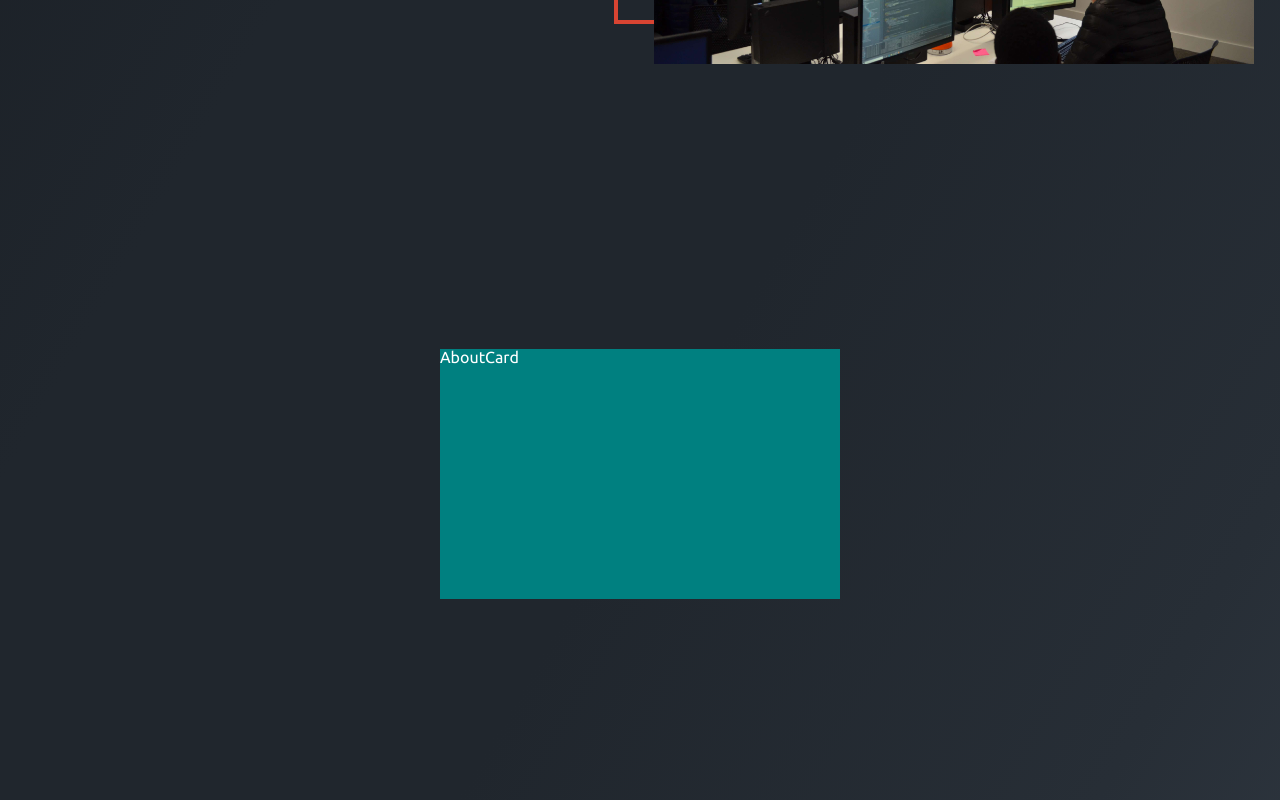
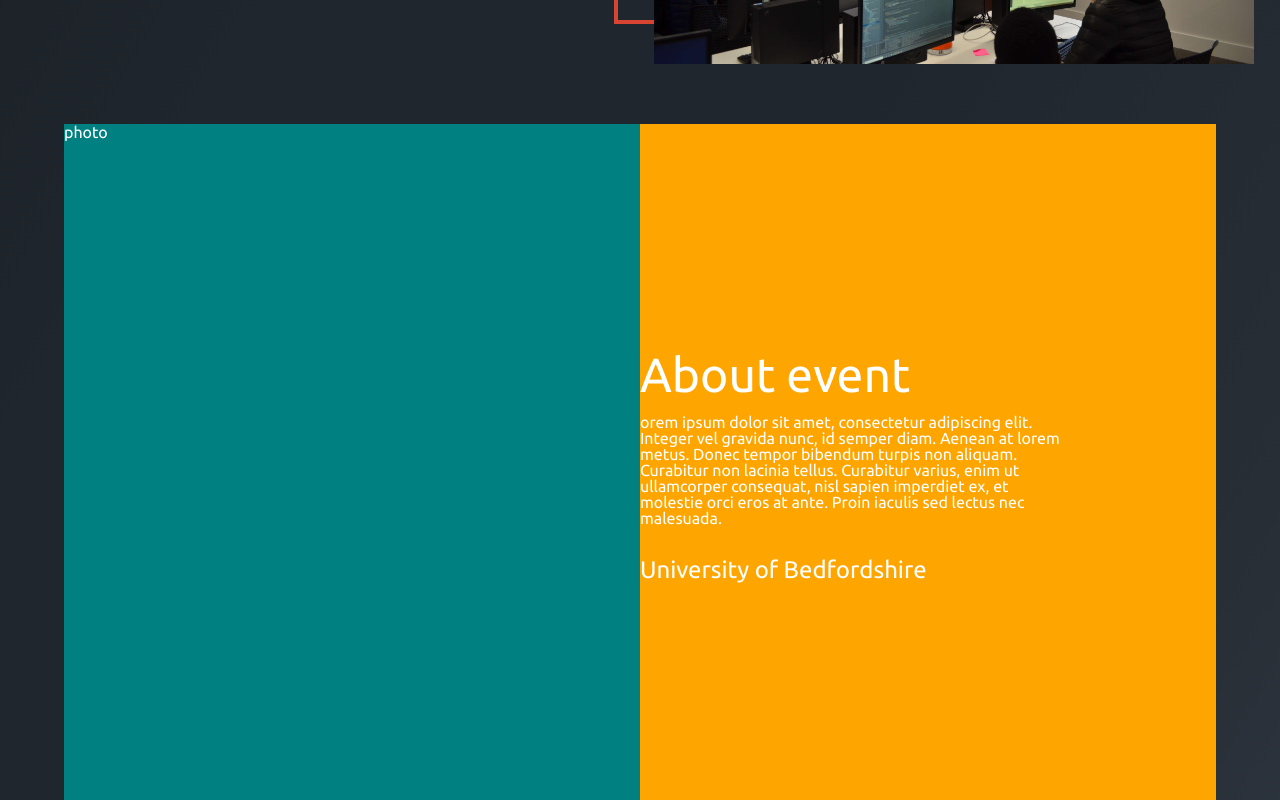
Before and after one commit to arkinem/beds-international-hackathon, a Next.js app: page / in a window 1280 px wide. Shown: the part 620-1420 px from the top of the page. Built offline with nearby package versions, Linux system fonts and the light colour scheme.

Commit message:
adds new component order

```diff
--- /dev/null
+++ b/components/About/AboutCard.js
@@ -0,0 +1,55 @@
+import styled from "styled-components";
+
+const AboutCard = props => (
+  <Container>
+    <PhotoContainer>photo</PhotoContainer>
+    <InfoContainer>
+      <Title>About event</Title>
+      <Text>
+        orem ipsum dolor sit amet, consectetur adipiscing elit. Integer vel
+        gravida nunc, id semper diam. Aenean at lorem metus. Donec tempor
+        bibendum turpis non aliquam. Curabitur non lacinia tellus. Curabitur
+        varius, enim ut ullamcorper consequat, nisl sapien imperdiet ex, et
+        molestie orci eros at ante. Proin iaculis sed lectus nec malesuada.
+      </Text>
+      <Subtitle>University of Bedfordshire </Subtitle>
+    </InfoContainer>
+  </Container>
+);
+
+export default AboutCard;
+
+const Container = styled.div`
+  display: flex;
+`;
+
+const PhotoContainer = styled.div`
+  flex: 1;
+  height: 700px;
+  background: teal;
+`;
+
+const InfoContainer = styled.div`
+  flex: 1;
+  height: 700px;
+  background: orange;
+  display: flex;
+  flex-direction: column;
+  justify-content: center;
+`;
+
+const Title = styled.h1`
+  font-size: 48px;
+  margin-bottom: 16px;
+`;
+
+const Text = styled.p`
+  font-size: 16px;
+  max-width: 420px;
+  margin-bottom: 32px;
+`;
+
+const Subtitle = styled.h1`
+  font-size: 24px;
+  margin-bottom: 16px;
+`;
--- a/components/cards/IntroCard.js
+++ b/components/Intro/IntroCard.js
@@ -1,5 +1,5 @@
 import styled from "styled-components";
-import Timer from "../general/Timer";
+import Timer from "./Timer";
 import { device } from "../../helpers/devices";
 import colors from "../../helpers/colors";
 
--- a/components/cards/AboutCard.js
+++ /dev/null
@@ -1,22 +0,0 @@
-import styled from "styled-components";
-
-const AboutCard = props => (
-  <Container>
-    <ContentContainer>AboutCard</ContentContainer>
-  </Container>
-);
-
-export default AboutCard;
-
-const Container = styled.div`
-  height: 700px;
-  display: flex;
-  align-items: center;
-  justify-content: center;
-`;
-
-const ContentContainer = styled.div`
-  width: 400px;
-  height: 250px;
-  background: teal;
-`;
--- a/components/Header.js
+++ b/components/general/Header.js
@@ -1,5 +1,5 @@
 import styled from "styled-components";
-import BcsLogo from "./icons/BcsLogo";
+import BcsLogo from "../icons/BcsLogo";
 
 const Header = props => (
   <Container>
```
Also changed, not shown: components/About/InfoBox.js (added, +55 -0 lines), pages/index.js (+4 -4 lines), components/Intro/LabeledNumber.js (renamed from components/general/LabeledNumber.js), components/Intro/Timer.js (renamed from components/general/Timer.js), components/Schedule/ScheduleCard.js (renamed from components/cards/ScheduleCard.js), components/general/Layout.js (renamed from components/Layout.js).
